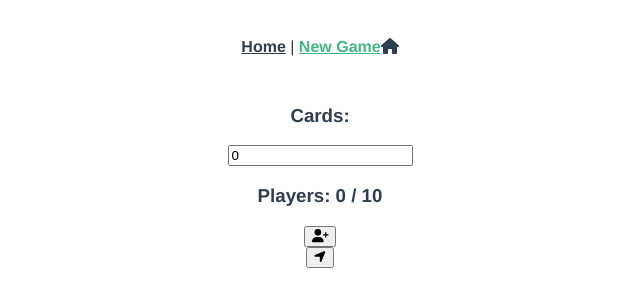
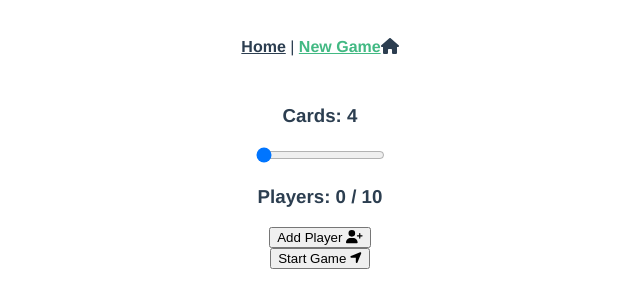
Before and after one commit to Hydrocynus/geomory, a Vue app: page /newgame in a window 1280 px wide. Shown: the top 308 px of the page, without its empty margins (320-960 px from the left). Built offline with nearby package versions, Linux system fonts and the light colour scheme.

Commit message:
New Game Working

```diff
--- a/src/views/NewGame.vue
+++ b/src/views/NewGame.vue
@@ -2,12 +2,14 @@
   import { ref } from 'vue'
   import { Player } from '@/classes/Player'
   import { PlayerChamber } from '@/classes/PlayerChamber'
+import router from '@/router';
 
   const chamber = ref(new PlayerChamber())
-  const cardCnt = ref(0)
+  const cardCnt = ref(4)
+  const maxPlayers = 10
 
   function addPlayer() {
-    if (chamber.value.players.length < 10) {
+    if (chamber.value.players.length < maxPlayers) {
       const player = new Player('')
       chamber.value.addPlayer(player)
       console.debug(player, chamber.players)
@@ -19,23 +21,37 @@
     console.debug(player, chamber.players)
   }
 
+
+  function submit() {
+    chamber.value.players = chamber.value.players.filter(player => player.name.length > 0)
+
+    if (chamber.value.players.length < maxPlayers) {
+      document.getElementById("notEnoughPlayersMSG").style.display = "block"
+      return
+    }
+
+    router.push({path: "/game" ,cardCnt: cardCnt, chamber: chamber})
+
+  }
+
 </script>
 
 <template>
-  <h3>Cards:</h3>
-  <input v-model="cardCnt" placeholder="Card Count" />
 
-  <h3>Players: {{ chamber.players.length }} / 10</h3>
-  <button @click="addPlayer()"><i class="fa-solid fa-user-plus"></i></button>
-  <div v-for="player in chamber.players">
-    <input v-model="player.name" placeholder="Playername"/>
+  <h2 id="notEnoughPlayersMSG" style="display: none">You gotta have at least a single player, bro</h2>
+
+  <h3>Cards: {{ cardCnt }}</h3>
+  <input type="range" min="4" max="50" step="2" v-model.number="cardCnt" placeholder="Card Count" />
+
+  <h3>Players: {{ chamber.players.length }} / {{ maxPlayers }}</h3>
+  <button @click="addPlayer()">Add Player <i class="fa-solid fa-user-plus"></i></button>
+  <div class="playerDisplayDiv" v-for="player in chamber.players">
+    <input v-model.trim="player.name" placeholder="Playername"/>
     <button @click="removePlayer(player)"><i class="fa-solid fa-user-minus"></i></button>
   </div>
 
   <br />
-  <router-link :cardCnt="cardCnt" :chamber="chamber" to="/game">
-    <button><i class="fa-solid fa-location-arrow"></i></button>
-  </router-link>
+    <button @click="submit()">Start Game <i class="fa-solid fa-location-arrow"></i></button>
 </template>
 
 <style>
```
